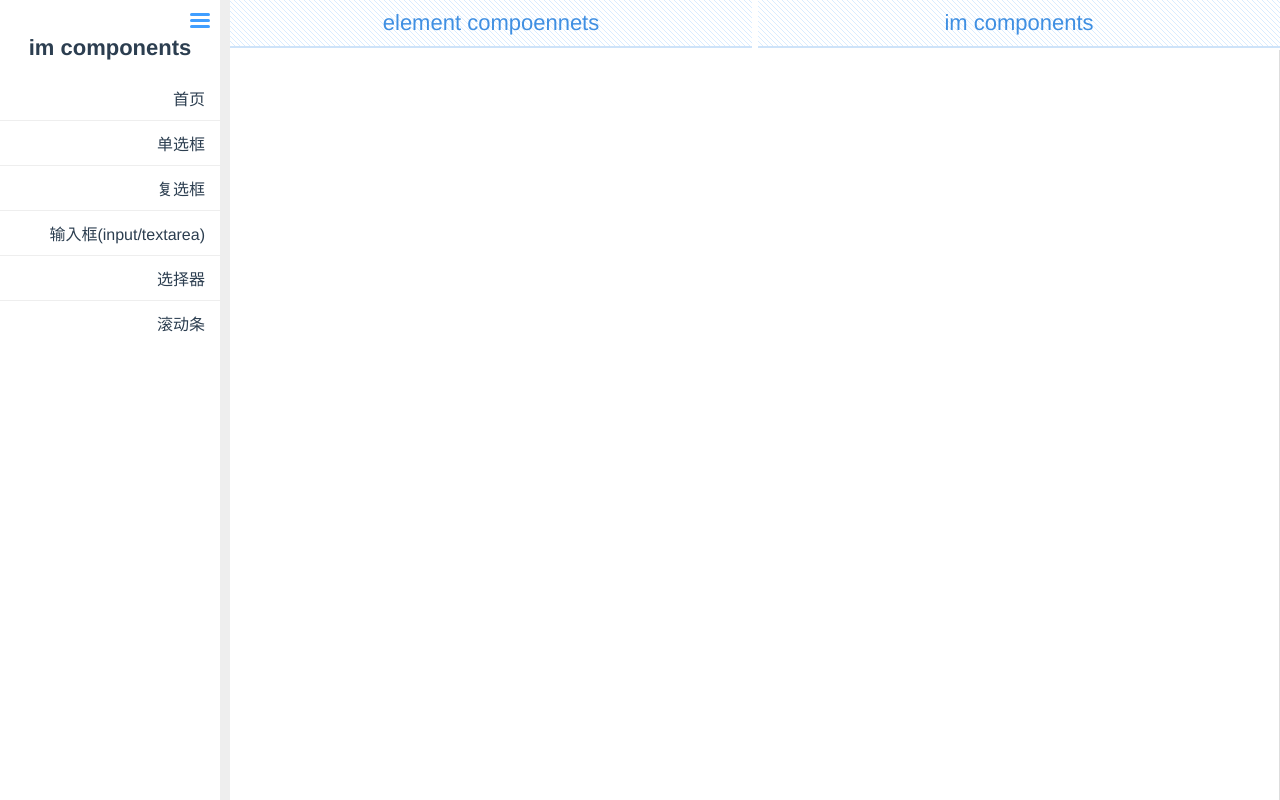
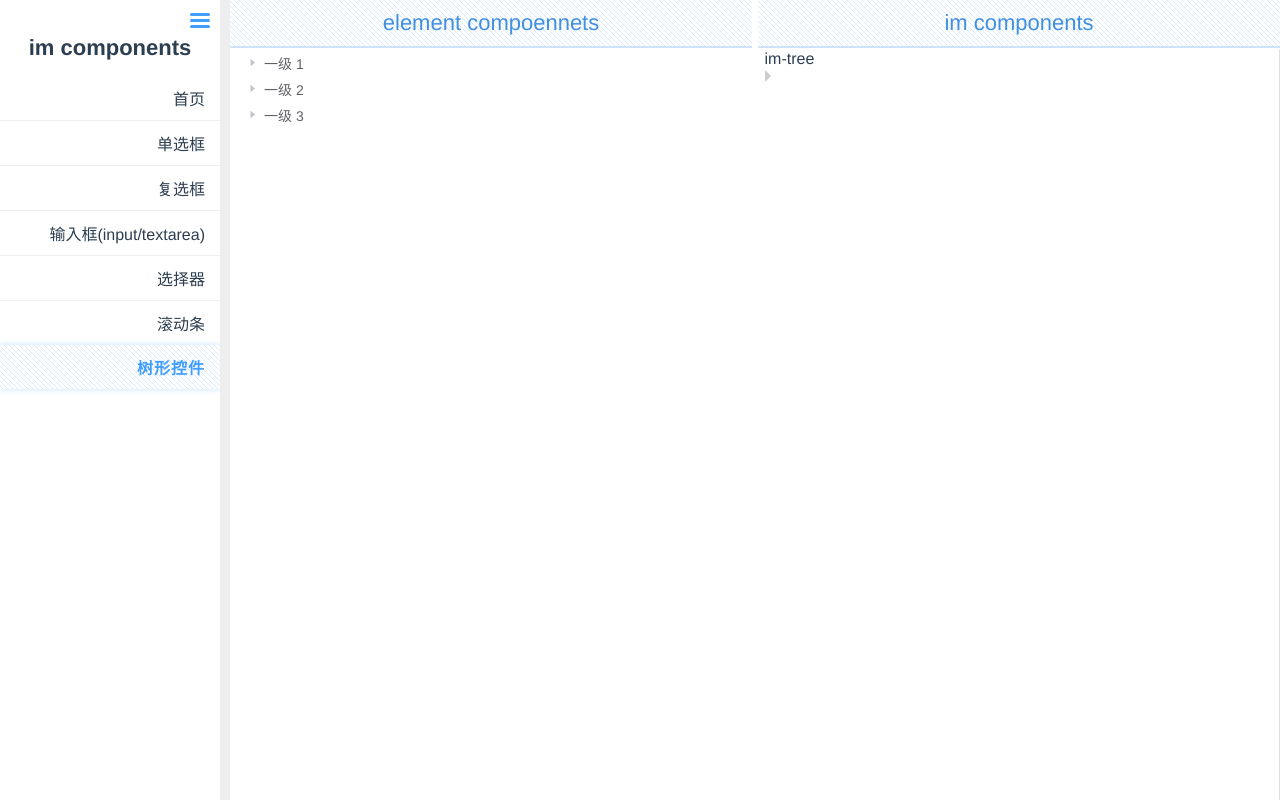
Before and after one commit to txl764496056/vue-imitate-element, a Vue app: page /tree in a window 1280 px wide. Built offline with nearby package versions, Linux system fonts and the light colour scheme.

Commit message:
树形控件

```diff
--- a/src/App.vue
+++ b/src/App.vue
@@ -15,6 +15,7 @@
           <router-link to="/input">输入框(input/textarea)</router-link>
           <router-link to="/select">选择器</router-link>
           <router-link to="/scrollbar">滚动条</router-link>
+          <router-link to="/tree">树形控件</router-link>
         </div>
     </div>
     <!-- 导航 end-->
--- /dev/null
+++ b/src/components/ImTree/ImTree.vue
@@ -0,0 +1,40 @@
+<template>
+    <div class="im-tree">
+        im-tree
+        <im-tree-node></im-tree-node>
+    </div>
+</template>
+
+<script>
+import ImTreeNode from "./ImTreeNode.vue";
+import TreeStore from "./tree-store.js";
+    export default {
+        name:"ImTree",
+        props:{
+            data:{
+                type:Array,
+                default(){
+                    return [];
+                }
+            }
+        },
+        components:{
+            ImTreeNode
+        },
+        data() {
+            return {
+                store:null,
+                root:null
+            }
+        },
+        created(){
+            this.store = new TreeStore({
+                data:this.data
+            });
+        }
+    }
+</script>
+
+<style lang="scss" scoped>
+@import "../../scss/base.scss"
+</style>
--- /dev/null
+++ b/src/components/ImTree/ImTreeNode.vue
@@ -0,0 +1,18 @@
+<template>
+    <div class="im-tree-node">
+        <div class="im-tree-node_content">
+            <span class="im-arrow im-arrow-r"></span>
+            <!-- <node-content :node="node"></node-content> -->
+        </div>
+    </div>
+</template>
+
+<script>
+    export default {
+        name:"ImTreeNode"
+    }
+</script>
+
+<style lang="scss" scoped>
+
+</style>
--- /dev/null
+++ b/src/components/ImTree/index.js
@@ -0,0 +1,3 @@
+import ImTree from "./ImTree.vue"
+
+export default ImTree
--- /dev/null
+++ b/src/components/ImTree/node.js
@@ -0,0 +1,14 @@
+let nodeIdSeed = 0;
+export default class Node{
+    constructor(options){
+        this.id = nodeIdSeed++;
+        this.data = null;
+
+        for(let name in options){
+            if(options.hasOwnProperty(name)){
+                this[name] = options[name];
+            }
+        }
+
+    }
+}
--- /dev/null
+++ b/src/components/ImTree/tree-store.js
@@ -0,0 +1,18 @@
+import Node from "./node.js"
+
+export default class TreeStore{
+    constructor(options){
+
+        for(let option in options){
+            if(option.hasOwnProperty(option)){
+                this[option] = options[option];
+            }
+        }
+
+        this.root = new Node({
+            data:this.data,
+            store:this
+        });
+
+    }
+}
--- /dev/null
+++ b/src/el_views/ElementTree.vue
@@ -0,0 +1,54 @@
+<template>
+    <div>
+        <el-tree :data="data"></el-tree>
+    </div>
+</template>
+
+<script>
+    export default {
+        name:'ElementTree',
+        data() {
+            return {
+                data: [{
+                    label: '一级 1',
+                    children: [{
+                        label: '二级 1-1',
+                        children: [{
+                        label: '三级 1-1-1'
+                        }]
+                    }]
+                    }, {
+                    label: '一级 2',
+                    children: [{
+                        label: '二级 2-1',
+                        children: [{
+                        label: '三级 2-1-1'
+                        }]
+                    }, {
+                        label: '二级 2-2',
+                        children: [{
+                        label: '三级 2-2-1'
+                        }]
+                    }]
+                    }, {
+                    label: '一级 3',
+                    children: [{
+                        label: '二级 3-1',
+                        children: [{
+                        label: '三级 3-1-1'
+                        }]
+                    }, {
+                        label: '二级 3-2',
+                        children: [{
+                        label: '三级 3-2-1'
+                        }]
+                    }]
+                }],
+            }
+        },
+    }
+</script>
+
+<style lang="scss" scoped>
+
+</style>
--- a/src/router.js
+++ b/src/router.js
@@ -63,6 +63,14 @@ export default new Router({
         "el-router-view":() => import("./el_views/ElementScrollbar.vue"),
         "im-router-view":() => import("./views/ImitateScrollbar.vue")
       }
+    },
+    {
+      path:"/tree",
+      name:"tree",
+      components:{
+        "el-router-view":() => import("./el_views/ElementTree.vue"),
+        "im-router-view":() => import("./views/ImitateTree.vue")
+      }
     }
   ]
 })
--- a/src/scss/base.css
+++ b/src/scss/base.css
@@ -235,3 +235,26 @@
 .arrow.transition {
   transition: transform 0.5s;
 }
+
+.im-arrow {
+  width: 0;
+  height: 0;
+  display: inline-block;
+  border: 6px solid transparent;
+}
+
+.im-arrow.im-arrow-d {
+  border-top-color: #ccc;
+}
+
+.im-arrow.im-arrow-r {
+  border-left-color: #ccc;
+}
+
+.im-arrow.im-arrow-l {
+  border-right-color: #ccc;
+}
+
+.im-arrow.im-arrow-t {
+  border-bottom-color: #ccc;
+}
--- a/src/scss/base.scss
+++ b/src/scss/base.scss
@@ -154,3 +154,23 @@ $bar-size:6px;
         transition:transform 0.5s;
     }
 }
+
+.im-arrow{
+    width:0;
+    height:0;
+    display:inline-block;
+    border:6px solid transparent;
+    $color:#ccc;
+    &.im-arrow-d{
+        border-top-color:$color;
+    }
+    &.im-arrow-r{
+        border-left-color:$color;
+    }
+    &.im-arrow-l{
+        border-right-color:$color;
+    }
+    &.im-arrow-t{
+        border-bottom-color:$color;
+    }
+}
--- /dev/null
+++ b/src/views/ImitateTree.vue
@@ -0,0 +1,34 @@
+<template>
+    <div>
+        <im-tree :data="data"></im-tree>
+    </div>
+</template>
+
+<script>
+import ImTree from "@/components/ImTree";
+    export default {
+        name:"ImitateTree",
+         components:{
+            ImTree
+        },
+        data() {
+            return {
+                data:[{
+                    label:'一级 1',
+                    children:[{
+                        label:'二级 1-1',
+                        children:[{
+                            label:'三级 1-1-1'
+                        }]
+                    },{
+                        label:'二级 1-2'
+                    }]
+                }]
+            }
+        },
+    }
+</script>
+
+<style lang="scss" scoped>
+
+</style>
```
Also changed, not shown: src/scss/base.min.css.
